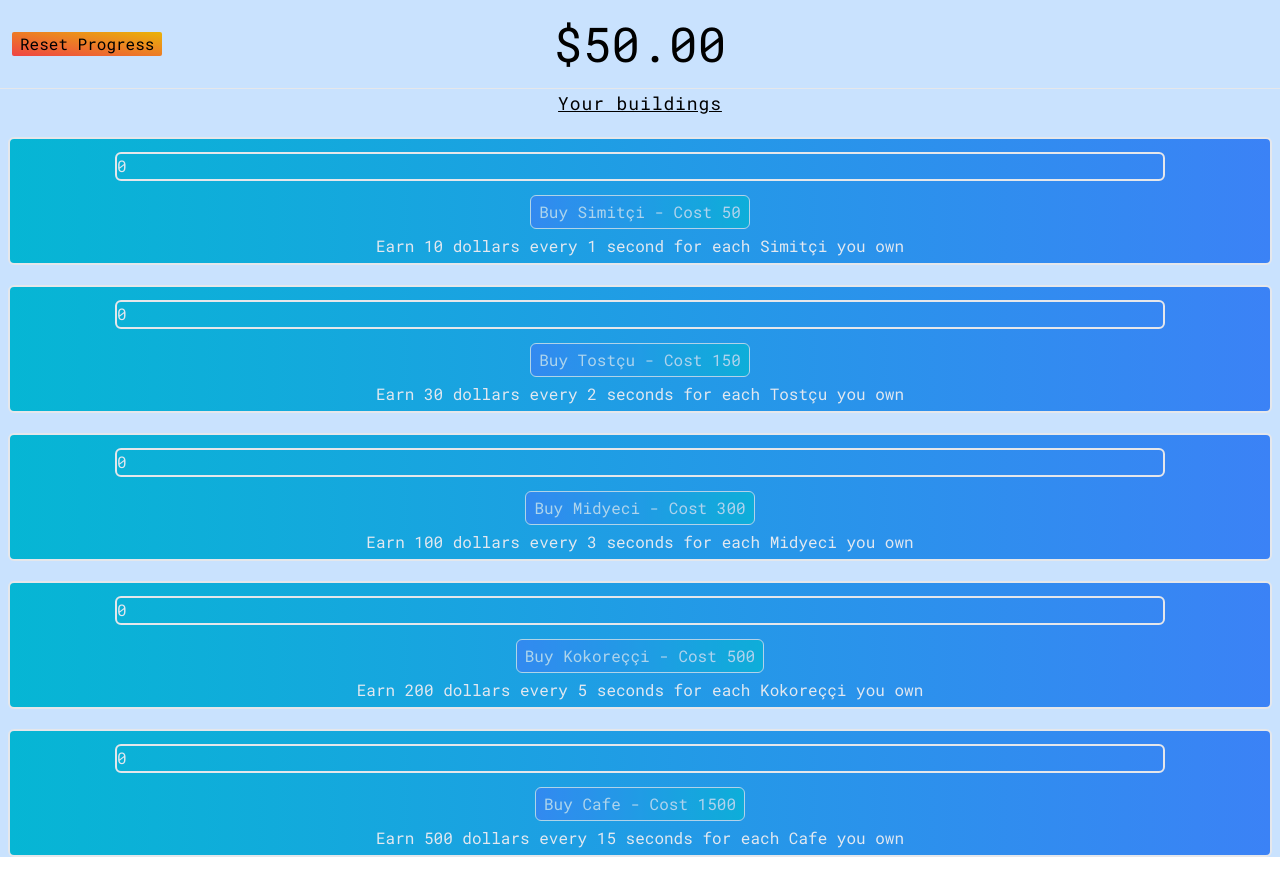
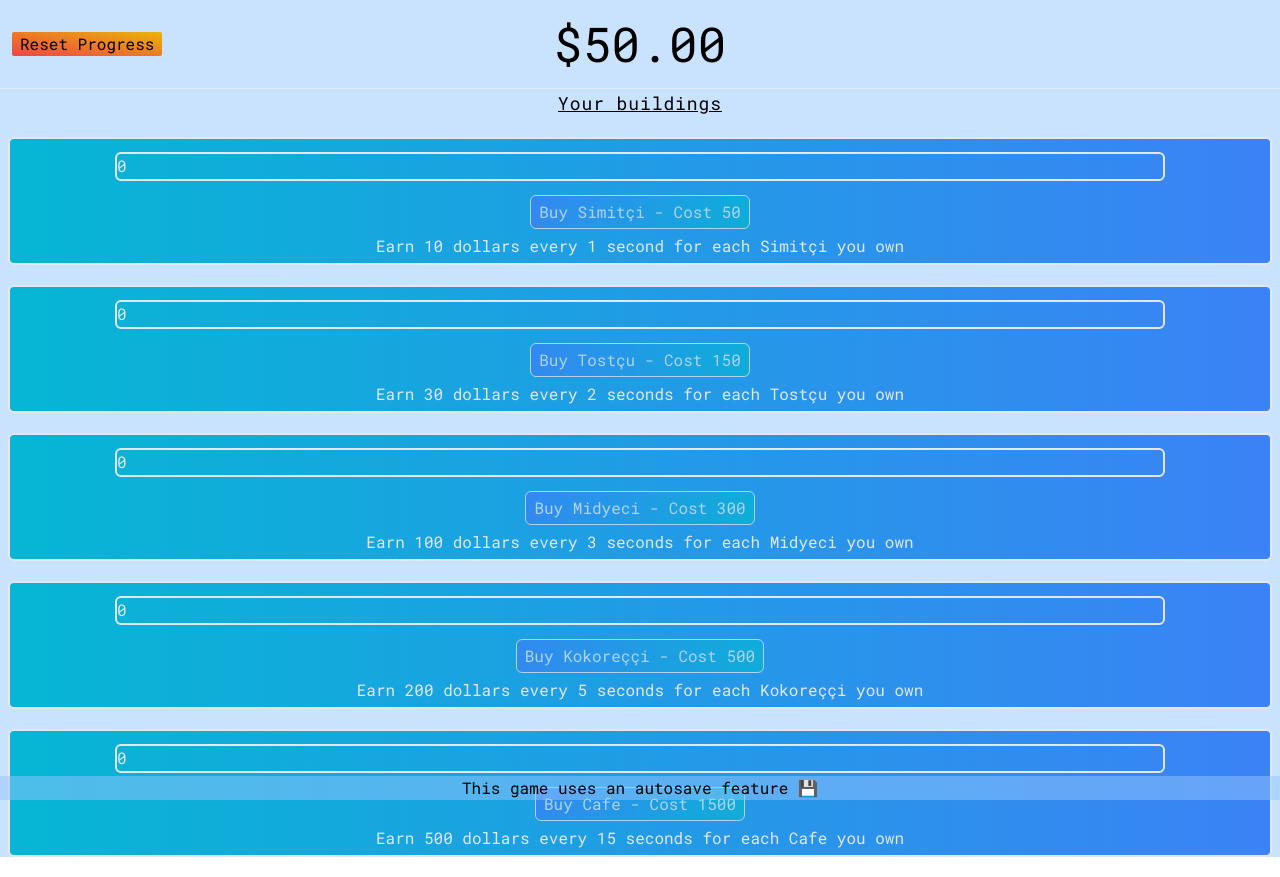
Before and after one commit to ogiboy/idler-game, a Next.js app: page / in a window 1280 px wide. Built offline with nearby package versions, Linux system fonts and the light colour scheme.

Commit message:
add autosave message

```diff
--- a/src/app/page.js
+++ b/src/app/page.js
@@ -211,6 +211,9 @@ const Home = () => {
                 </animated.div>
               )
           )}
+          <p className="fixed bottom-0 w-screen text-center bg-blue-300/50">
+            This game uses an autosave feature 💾
+          </p>
         </div>
       ) : (
         <h1>Loading...</h1>
```
